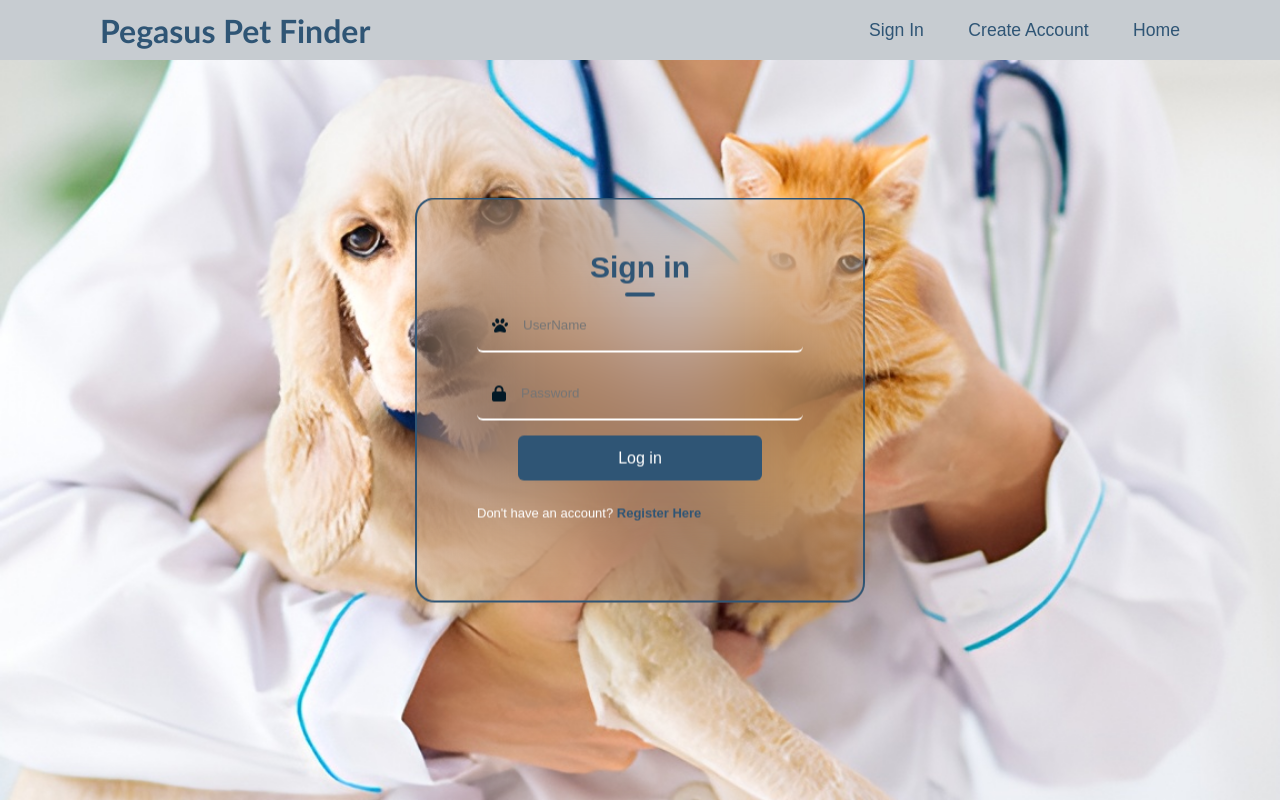
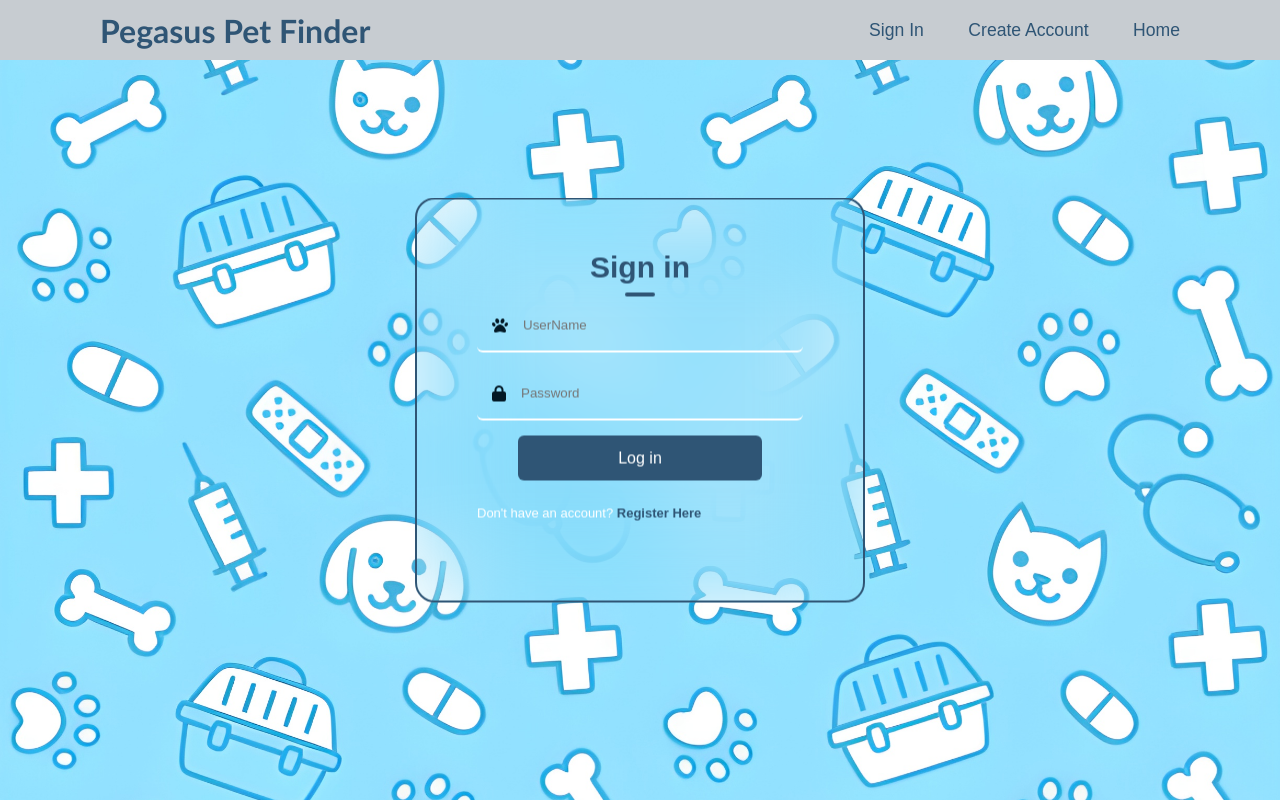
Before and after one commit to s-hassanin/contactManager, a PHP site: page / in a window 1280 px wide. Run offline with PHP 8.4, Linux system fonts and the light colour scheme; some libraries are stand-ins or nearby versions.

Commit message:
new background

```diff
--- a/css/style.css
+++ b/css/style.css
@@ -12,7 +12,7 @@ body
   justify-content: center;
   align-items: center;
   min-height: 100vh;
-  background: url('vet.jpg') no-repeat;
+  background: url('background.jpg') no-repeat;
   background-size: cover;
   background-position: center;
 }
```
Also changed, not shown: css/background.jpg (added).
